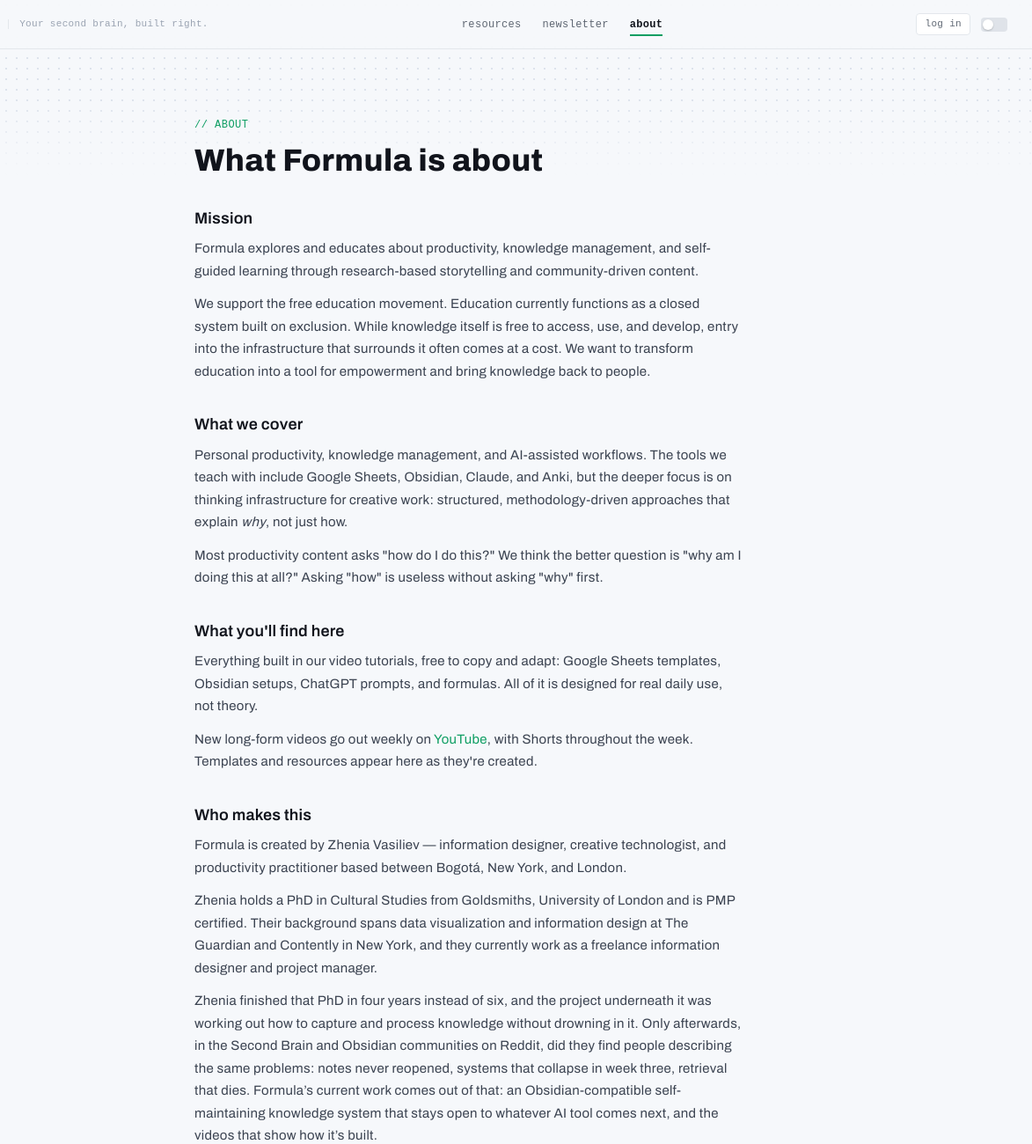
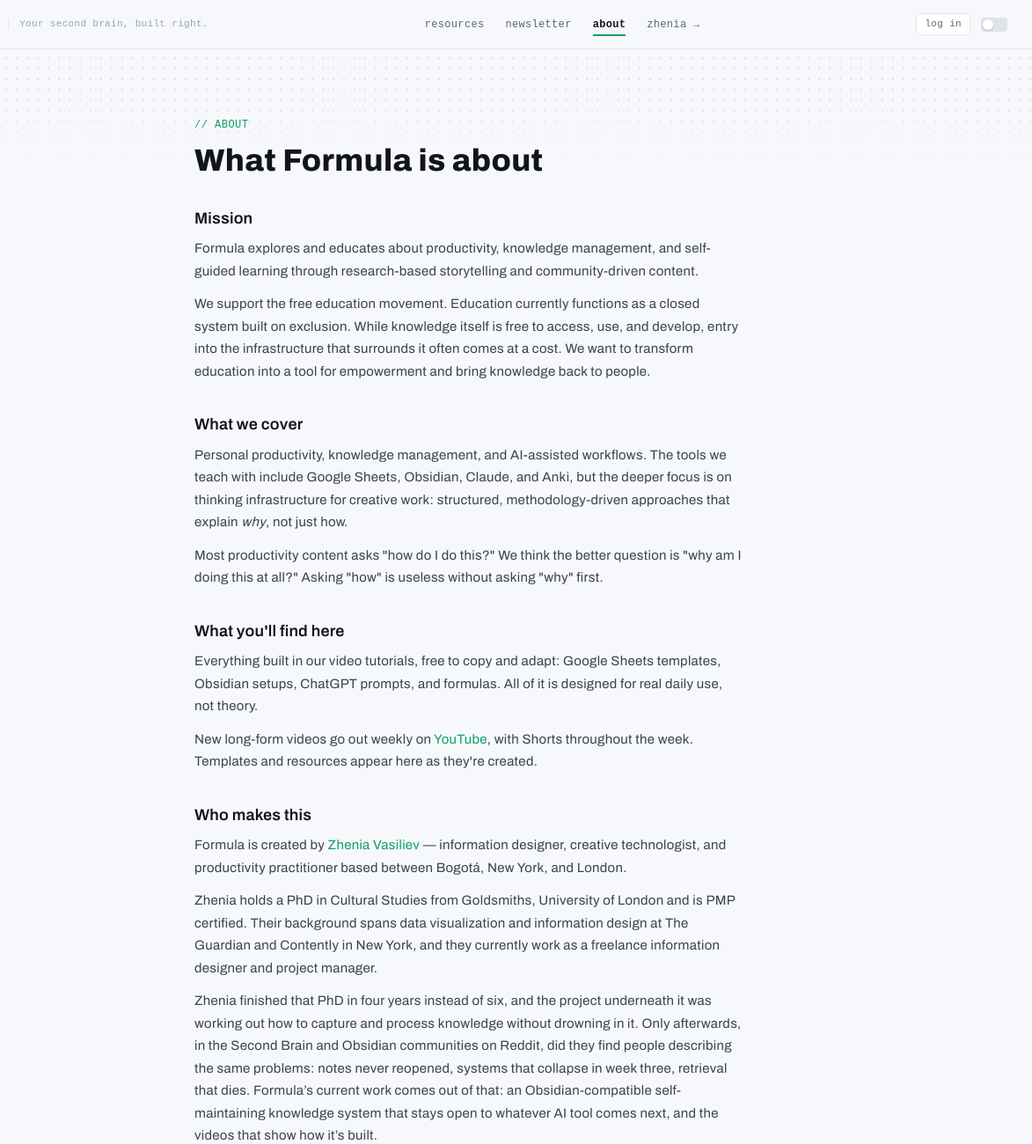
Before and after one commit to zzhenia/formula-commons, a plain HTML site: page about/index.html in a window 1280 px wide. Shown: the top 1300 px of the page at 88% size, 107-1280 px from the left. Drawn offline with Linux system fonts and the light colour scheme; a web font is replaced by a local one.

Commit message:
Nav: zhenia → link to zheniavasiliev.com; About links Zhenia's name
Co-Authored-By: Claude Opus 5.5 <noreply@anthropic.com>

```diff
--- a/about/index.html
+++ b/about/index.html
@@ -29,6 +29,7 @@
       <a href="/">resources</a>
       <a href="/newsletter">newsletter</a>
       <a href="/about" class="active">about</a>
+      <a href="https://zheniavasiliev.com" target="_blank" rel="noopener">zhenia &rarr;</a>
     </nav>
     <div class="header-right">
       <a class="login-link" href="https://ytautopilot.formulacommons.com" title="YT Autopilot">log in</a>
@@ -46,6 +47,7 @@
       <a class="menu-row" href="/">resources</a>
       <a class="menu-row" href="/newsletter">newsletter</a>
       <a class="menu-row active" href="/about">about</a>
+      <a class="menu-row" href="https://zheniavasiliev.com" target="_blank" rel="noopener">zhenia &rarr;</a>
     </nav>
   </aside>
 
@@ -77,7 +79,7 @@
 
       <div class="about-section">
         <h2 class="about-heading">Who makes this</h2>
-        <p>Formula is created by Zhenia Vasiliev &mdash; information designer, creative technologist, and productivity practitioner based between Bogot&aacute;, New York, and London.</p>
+        <p>Formula is created by <a href="https://zheniavasiliev.com" target="_blank" rel="noopener">Zhenia Vasiliev</a> &mdash; information designer, creative technologist, and productivity practitioner based between Bogot&aacute;, New York, and London.</p>
         <p>Zhenia holds a PhD in Cultural Studies from Goldsmiths, University of London and is PMP certified. Their background spans data visualization and information design at The Guardian and Contently in New York, and they currently work as a freelance information designer and project manager.</p>
         <p>Zhenia finished that PhD in four years instead of six, and the project underneath it was working out how to capture and process knowledge without drowning in it. Only afterwards, in the Second Brain and Obsidian communities on Reddit, did they find people describing the same problems: notes never reopened, systems that collapse in week three, retrieval that dies. Formula&rsquo;s current work comes out of that: an Obsidian-compatible self-maintaining knowledge system that stays open to whatever AI tool comes next, and the videos that show how it&rsquo;s built.</p>
         <p>That mix of research, design, and systems thinking is what gives Formula its angle: genuine methodology applied to everyday tools, not surface-level tips.</p>
```
Also changed, not shown: index.html (+2 -0 lines), newsletter/index.html (+2 -0 lines), privacy/index.html (+2 -0 lines), terms/index.html (+2 -0 lines).
